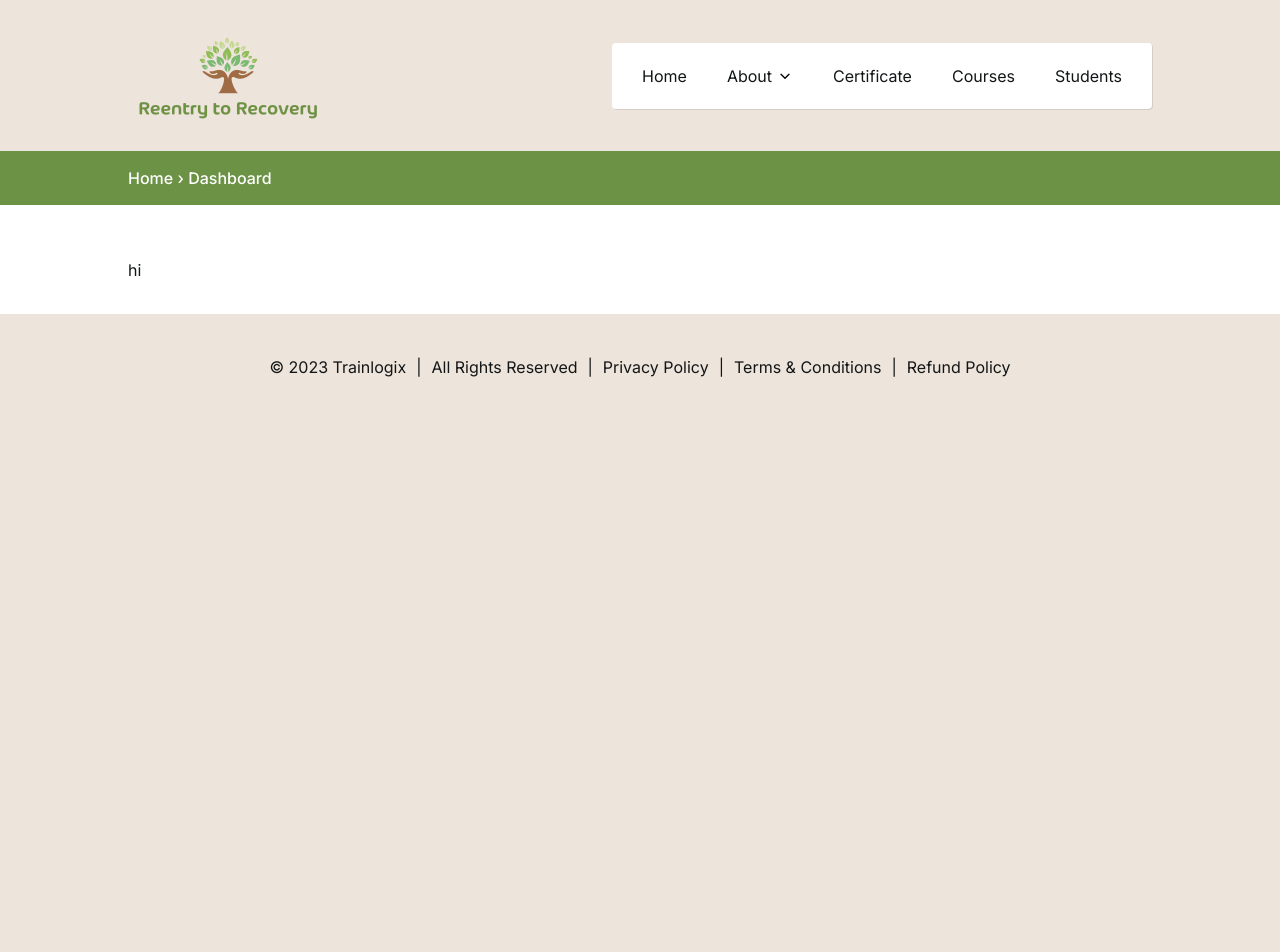
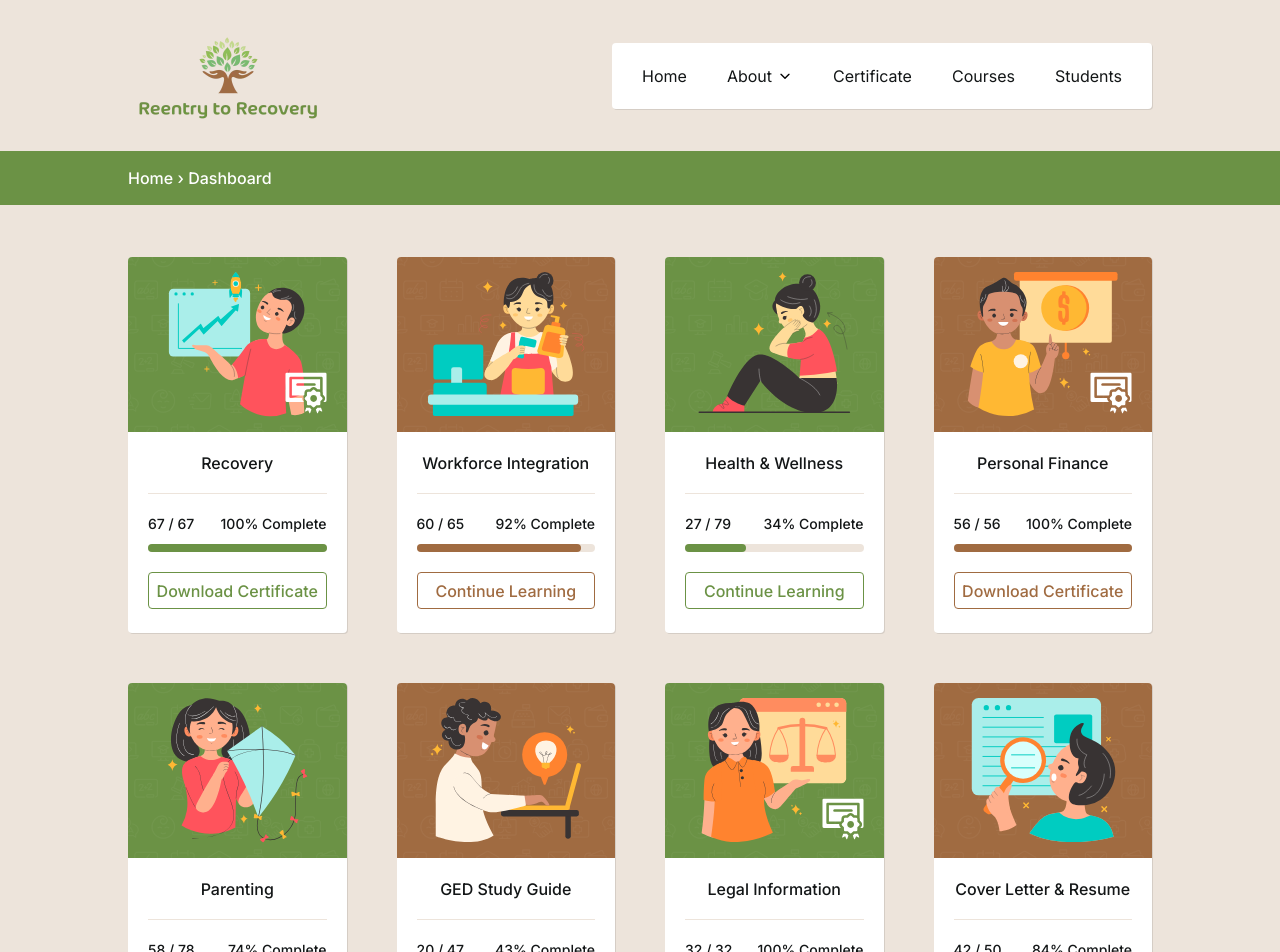
Before and after one commit to Reentry-To-Recovery/r2r-frontend, a React (Create React App) app: page /dashboard in a window 1280 px wide. Shown: the top 952 px of the page. Before the commit the page ends 800 px from the top, so only its background shows below. Built offline with nearby package versions, Linux system fonts and the light colour scheme.

Commit message:
added student dashboard page

```diff
--- a/src/components/Home/CourseShowcase/Course.js
+++ b/src/components/Home/CourseShowcase/Course.js
@@ -1,5 +1,20 @@
-export default function Course({ courseName, showModal, setShowModal }) {
+import { useLocation } from "react-router-dom";
+
+export default function Course({
+  courseName,
+  showModal,
+  setShowModal,
+  completedCourses,
+  totalCourses,
+}) {
+  const { pathname } = useLocation();
+  const percentComplete = (num) => {
+    return num?.toFixed(0).replace(/\B(?<!\.\d*)(?=(\d{3})+(?!\d))/g, ",");
+  };
+
   return (
+    <>
+      {pathname === "/" && (
         <div
           className={`course ${showModal === courseName ? "active" : ""}`}
           onClick={() => {
@@ -9,5 +24,47 @@ export default function Course({ courseName, showModal, setShowModal }) {
           <div className="course-picture" />
           {courseName}
         </div>
+      )}
+
+      {pathname === "/dashboard" && (
+        <div className="course dashboard">
+          <div className="course-picture">
+            {completedCourses / totalCourses === 1 ? (
+              <div className="course-complete-badge" />
+            ) : (
+              ""
+            )}
+          </div>
+          {courseName}
+
+          <div className="course-data-container">
+            <div class="course-data-stats flex">
+              <div>
+                {completedCourses} / {totalCourses}
+              </div>
+              <div>
+                {percentComplete((completedCourses / totalCourses) * 100)}%
+                Complete
+              </div>
+            </div>
+            <div className="progress-bar">
+              <div
+                className="progress"
+                style={{
+                  width: `${percentComplete(
+                    (completedCourses / totalCourses) * 100
+                  )}%`,
+                }}
+              />
+            </div>
+            {completedCourses / totalCourses === 1 ? (
+              <button>Download Certificate</button>
+            ) : (
+              <button>Continue Learning</button>
+            )}
+          </div>
+        </div>
+      )}
+    </>
   );
 }
--- a/src/components/Home/CourseShowcase/CourseShowcase.js
+++ b/src/components/Home/CourseShowcase/CourseShowcase.js
@@ -1,81 +1,189 @@
+import { useLocation } from "react-router-dom";
 import Course from "./Course";
 
-export default function CourseShowcase({
-  showModal,
-  setShowModal,
-  ScrollAnimation,
-}) {
+export default function CourseShowcase({ showModal, setShowModal }) {
+  const { pathname } = useLocation();
+
   return (
-    <ScrollAnimation
-      animateIn="fadeIn"
-      animateOnce={true}
-      duration={1.2}
-      offset={150}
-    >
-      <div id="courses" className="section flex justify">
-        <div className="inner-section courses-showcase grid align">
+    <>
+      {pathname === "/" && (
+        <div id="courses" className="section flex justify">
+          <div className="inner-section courses-showcase grid align">
+            <Course
+              courseName="Recovery"
+              showModal={showModal}
+              setShowModal={setShowModal}
+              completedCourses={67}
+              totalCourses={67}
+            />
+            <Course
+              courseName="Workforce Integration"
+              showModal={showModal}
+              setShowModal={setShowModal}
+              completedCourses={60}
+              totalCourses={65}
+            />
+            <Course
+              courseName="Health & Wellness"
+              showModal={showModal}
+              setShowModal={setShowModal}
+              completedCourses={27}
+              totalCourses={79}
+            />
+            <Course
+              courseName="Personal Finance"
+              showModal={showModal}
+              setShowModal={setShowModal}
+              completedCourses={56}
+              totalCourses={56}
+            />
+            <Course
+              courseName="Parenting"
+              showModal={showModal}
+              setShowModal={setShowModal}
+              completedCourses={58}
+              totalCourses={78}
+            />
+            <Course
+              courseName="GED Study Guide"
+              showModal={showModal}
+              setShowModal={setShowModal}
+              completedCourses={20}
+              totalCourses={47}
+            />
+            <Course
+              courseName="Legal Information"
+              showModal={showModal}
+              setShowModal={setShowModal}
+              completedCourses={32}
+              totalCourses={32}
+            />
+            <Course
+              courseName="Cover Letter & Resume"
+              showModal={showModal}
+              setShowModal={setShowModal}
+              completedCourses={42}
+              totalCourses={50}
+            />
+            <Course
+              courseName="Education Study Guide"
+              showModal={showModal}
+              setShowModal={setShowModal}
+              completedCourses={74}
+              totalCourses={90}
+            />
+            <Course
+              courseName="Online Education"
+              showModal={showModal}
+              setShowModal={setShowModal}
+              completedCourses={42}
+              totalCourses={42}
+            />
+            <Course
+              courseName="Galleries"
+              showModal={showModal}
+              setShowModal={setShowModal}
+              completedCourses={39}
+              totalCourses={73}
+            />
+            <Course
+              courseName="Helpful Links & Videos"
+              showModal={showModal}
+              setShowModal={setShowModal}
+              completedCourses={35}
+              totalCourses={51}
+            />
+          </div>
+        </div>
+      )}
+      {pathname === "/dashboard" && (
+        <div className="inner-section courses-showcase dashboard grid align">
           <Course
             courseName="Recovery"
             showModal={showModal}
             setShowModal={setShowModal}
+            completedCourses={67}
+            totalCourses={67}
           />
           <Course
             courseName="Workforce Integration"
             showModal={showModal}
             setShowModal={setShowModal}
+            completedCourses={60}
+            totalCourses={65}
           />
           <Course
             courseName="Health & Wellness"
             showModal={showModal}
             setShowModal={setShowModal}
+            completedCourses={27}
+            totalCourses={79}
           />
           <Course
             courseName="Personal Finance"
             showModal={showModal}
             setShowModal={setShowModal}
+            completedCourses={56}
+            totalCourses={56}
           />
           <Course
             courseName="Parenting"
             showModal={showModal}
             setShowModal={setShowModal}
+            completedCourses={58}
+            totalCourses={78}
           />
           <Course
             courseName="GED Study Guide"
             showModal={showModal}
             setShowModal={setShowModal}
+            completedCourses={20}
+            totalCourses={47}
           />
           <Course
             courseName="Legal Information"
             showModal={showModal}
             setShowModal={setShowModal}
+            completedCourses={32}
+            totalCourses={32}
           />
           <Course
             courseName="Cover Letter & Resume"
             showModal={showModal}
             setShowModal={setShowModal}
+            completedCourses={42}
+            totalCourses={50}
           />
           <Course
             courseName="Education Study Guide"
             showModal={showModal}
             setShowModal={setShowModal}
+            completedCourses={74}
+            totalCourses={90}
           />
           <Course
             courseName="Online Education"
             showModal={showModal}
             setShowModal={setShowModal}
+            completedCourses={42}
+            totalCourses={42}
           />
           <Course
             courseName="Galleries"
             showModal={showModal}
             setShowModal={setShowModal}
+            completedCourses={39}
+            totalCourses={73}
           />
           <Course
             courseName="Helpful Links & Videos"
             showModal={showModal}
             setShowModal={setShowModal}
+            completedCourses={35}
+            totalCourses={51}
           />
         </div>
-      </div>
-    </ScrollAnimation>
+      )}
+    </>
   );
 }
--- a/src/pages/App/App.js
+++ b/src/pages/App/App.js
@@ -36,7 +36,12 @@ export default function App() {
         <Route path="/privacy" element={<Privacy />} />
         <Route exact path="/about" element={<About />} />
         <Route path="/certificate" element={<Certificate />} />
-        <Route path="/dashboard" element={<Dashboard />} />
+        <Route
+          path="/dashboard"
+          element={
+            <Dashboard showModal={showModal} setShowModal={setShowModal} />
+          }
+        />
       </Routes>
 
       <Footer HashLink={HashLink} setShowModal={setShowModal} />
--- a/src/pages/Dashboard/Dashboard.js
+++ b/src/pages/Dashboard/Dashboard.js
@@ -1,7 +1,11 @@
-export default function Dashboard() {
+import CourseShowcase from "../../components/Home/CourseShowcase/CourseShowcase";
+
+export default function Dashboard({ showModal, setShowModal }) {
   return (
-    <div className="webpage flex align">
-      <div className="inner-webpage">hi</div>
+    <div className="webpage dashboard flex align">
+      <div className="inner-webpage">
+        <CourseShowcase showModal={showModal} setShowModal={setShowModal} />
+      </div>
     </div>
   );
 }
--- a/src/style.css
+++ b/src/style.css
@@ -496,10 +496,15 @@ ul.drop-down.show {
   width: 6px;
 }
 
-/* courses showcase */
+/* courses showcase and dashboard */
 .inner-section.courses-showcase {
   gap: 50px;
   grid-template-columns: repeat(4, 1fr);
+}
+
+.inner-section.courses-showcase.dashboard {
+  margin-bottom: 20px;
+  width: 100%;
 }
 
 @media only screen and (max-width: 1220px) {
@@ -532,6 +537,7 @@ ul.drop-down.show {
   background: url(../public/images/banner-bg.png) center center/100%;
   border-radius: 4px 4px 0 0;
   margin: 0 0 18px 0;
+  position: relative;
 }
 
 @media only screen and (max-width: 650px) {
@@ -604,10 +610,90 @@ ul.drop-down.show {
   background-image: url(../public/images/course-photos/links.svg);
 }
 
-.course:hover,
-.course.active {
+.course-complete-badge {
+  background-image: url(../public/images/certificate-badge.svg);
+  background-position: center center;
+  background-repeat: no-repeat;
+  border-radius: 4px;
+  bottom: 14px;
+  height: 50px;
+  position: absolute;
+  right: 16px;
+  width: 50px;
+}
+
+.course:not(.dashboard):hover,
+.course:not(.dashboard).active {
   cursor: pointer;
   transform: scale(1.1);
+}
+
+.course-data-container {
+  padding: 13px 20px 6px 20px;
+}
+
+.course-data-stats {
+  border-top: 1px solid var(--bg-color);
+  font-size: 1.4rem;
+  font-weight: 500;
+  justify-content: space-between;
+  margin: 4px 0;
+  padding-top: 17px;
+}
+
+.progress-bar {
+  background-color: var(--bg-color);
+  border-radius: 4px;
+  height: 8px;
+  margin-top: 7px;
+}
+
+.progress {
+  border-radius: 4px;
+  height: 100%;
+}
+
+.course:nth-child(odd) .progress {
+  background-color: var(--main-color);
+}
+
+.course:nth-child(even) .progress {
+  background-color: var(--accent-color);
+}
+
+.course-data-container button {
+  background-color: #fff;
+  border-radius: 4px;
+  margin-top: 20px;
+  padding: 5px 0 4px 0;
+  width: 100%;
+}
+
+.course:nth-child(odd) .course-data-container button {
+  border: 1px solid var(--main-color);
+  color: var(--main-color);
+}
+
+.course:nth-child(even) .course-data-container button {
+  border: 1px solid var(--accent-color);
+  color: var(--accent-color);
+}
+
+.course-data-container button:hover {
+  color: var(--white) !important;
+  cursor: pointer;
+}
+
+.course:nth-child(odd) .course-data-container button:hover {
+  background-color: var(--main-color);
+}
+
+.course:nth-child(even) .course-data-container button:hover {
+  background-color: var(--accent-color);
+}
+
+.course-data-container button:active {
+  transform: translateY(1px);
 }
 
 /* stats banner */
@@ -780,6 +866,7 @@ ul.drop-down.show {
 
 /* footer */
 footer {
+  border-top: 1px solid rgba(0, 0, 0, 0.1);
   flex-wrap: wrap;
   gap: 10px;
   padding: 40px;
@@ -815,13 +902,17 @@ footer a:hover {
   flex-direction: column;
 }
 
+.webpage.dashboard {
+  background-color: var(--bg-color);
+}
+
 .inner-webpage {
   padding: 52px 0 31px 0;
   width: 80%;
 }
 
 .inner-webpage h1 {
-  line-height: 150%;
+  line-height: 120%;
   margin-bottom: 20px;
 }
 
```
Also changed, not shown: public/images/certificate-badge.svg (added), public/images/checkmark.svg (added). Lines whose indentation alone changed are shown as unchanged.
